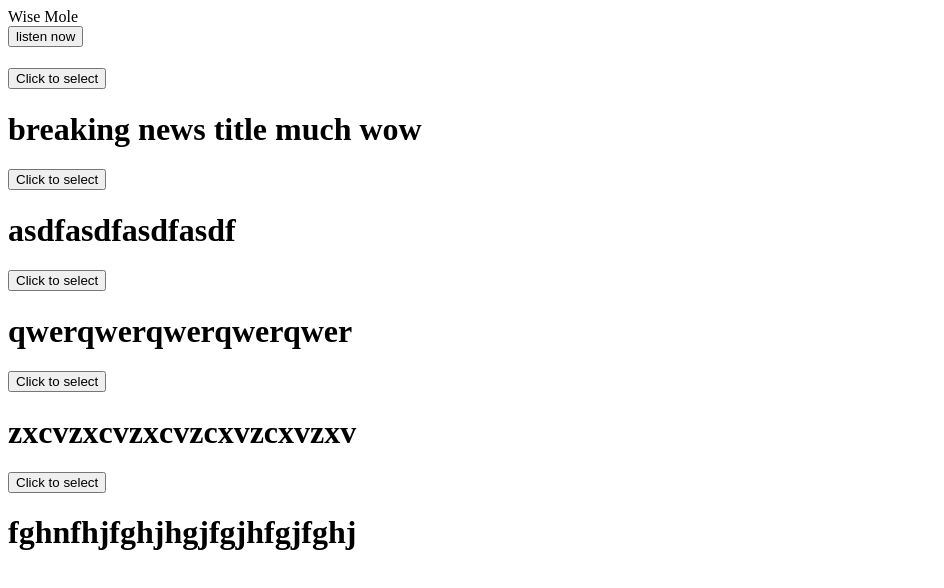
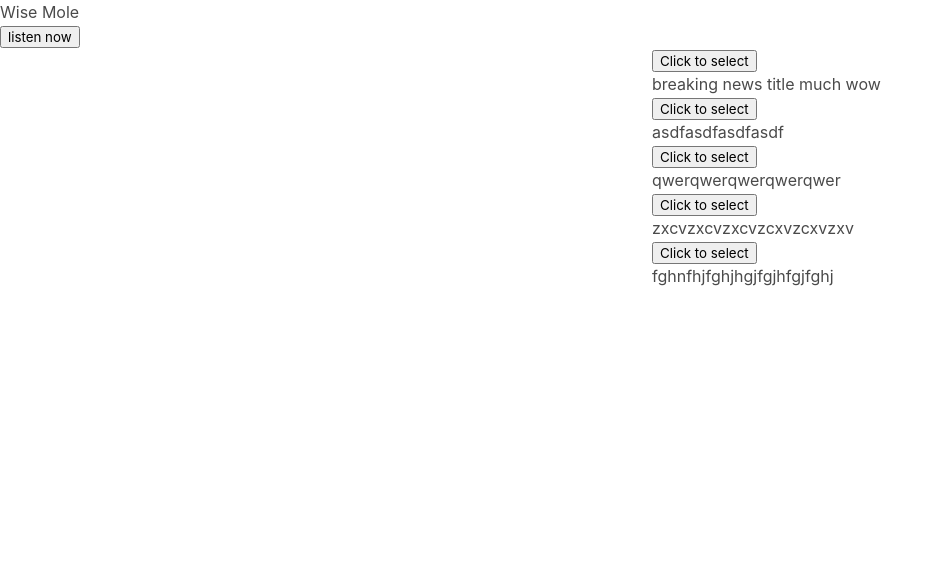
Before and after one commit to hkfi/wise-mole, a Vue app: page / in a window 1280 px wide. Shown: the top 588 px of the page, without its empty margins (0-944 px from the left). Built offline with nearby package versions, Linux system fonts and the light colour scheme; data requests are answered from the project's data file.

Commit message:
installed bulma

```diff
--- a/package.json
+++ b/package.json
@@ -8,6 +8,7 @@
   },
   "dependencies": {
     "axios": "^0.18.0",
+    "bulma": "^0.7.4",
     "vue": "^2.5.22",
     "vue-router": "^3.0.1",
     "vuex": "^3.0.1"
@@ -15,6 +16,8 @@
   "devDependencies": {
     "@vue/cli-plugin-babel": "^3.4.0",
     "@vue/cli-service": "^3.4.0",
+    "node-sass": "^4.11.0",
+    "sass-loader": "^7.1.0",
     "vue-template-compiler": "^2.5.21"
   },
   "postcss": {
--- a/src/App.vue
+++ b/src/App.vue
@@ -7,5 +7,6 @@
   </div>
 </template>
 
-<style>
+<style lang="scss">
+@import '~bulma/css/bulma.css';
 </style>
--- a/src/views/Home.vue
+++ b/src/views/Home.vue
@@ -3,8 +3,10 @@
     <button @click="readText(article.content)" >
       listen now
     </button>
-    <ArticleCard/>
-    <ArticlesList/>
+    <div class="columns">
+      <ArticleCard class="column" />
+      <ArticlesList class="column" />
+    </div>
   </div>
 </template>
 
```
Also changed, not shown: 1 other file (tests, documents, lock files or other folders).
